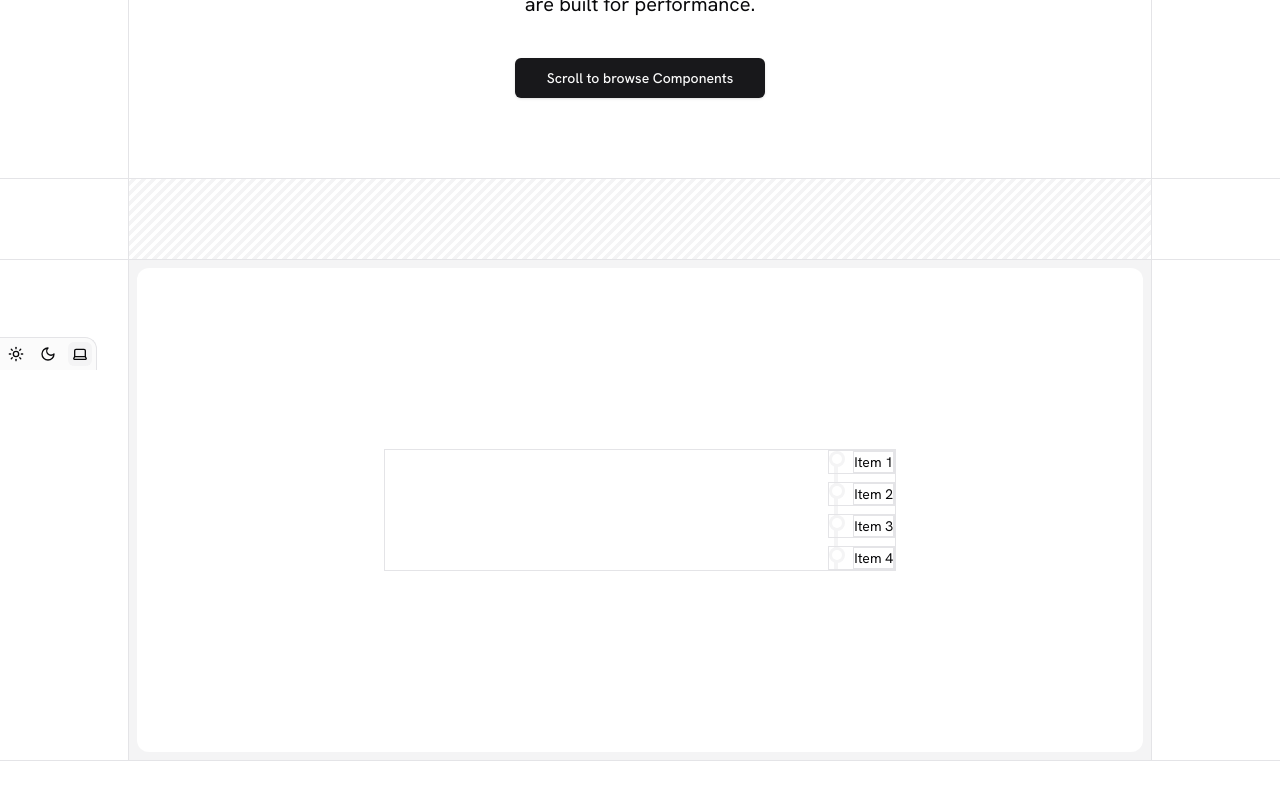
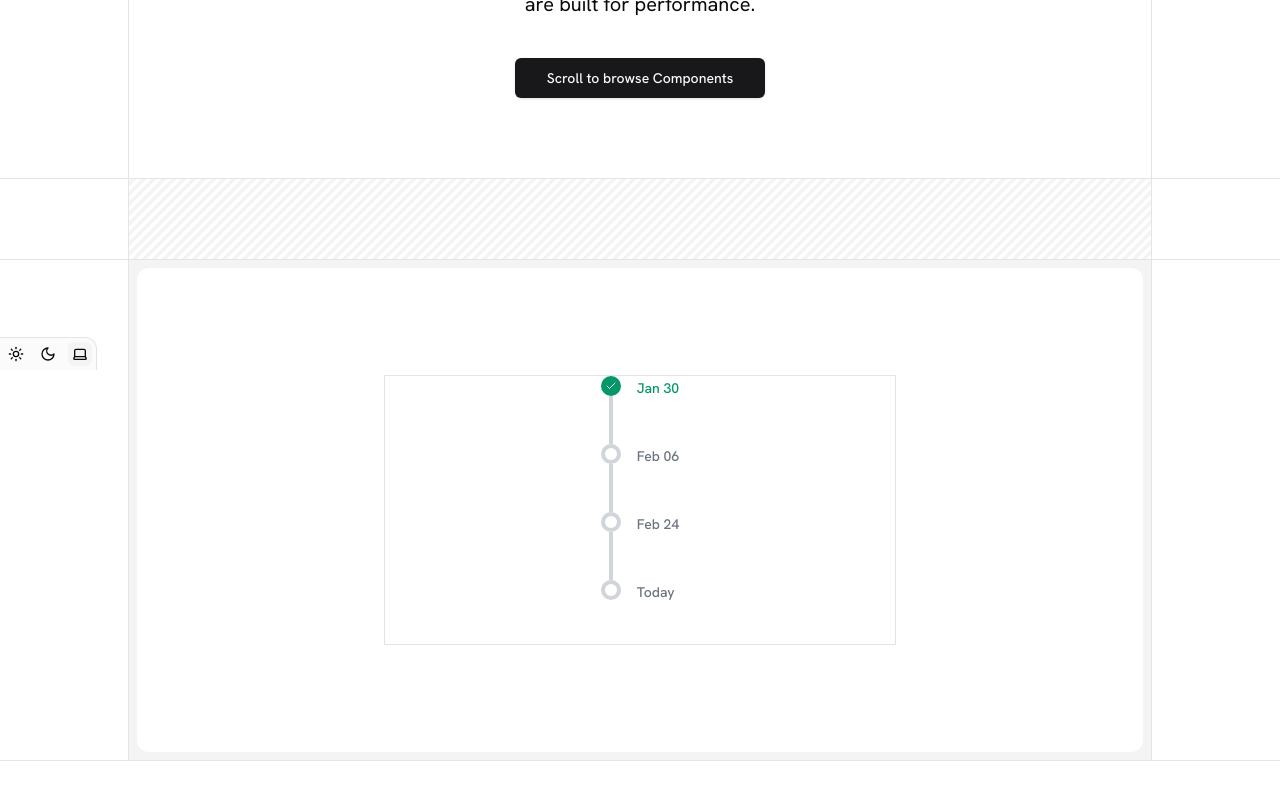
Before and after one commit to code-env/ground-v2, a React (Vite) app: page / in a window 1280 px wide. Shown: the part 430-1230 px from the top of the page. Built offline with nearby package versions, Linux system fonts and the light colour scheme.

Commit message:
feat: added the timeline ui

```diff
--- a/src/components/animations/stacked-click.tsx
+++ b/src/components/animations/stacked-click.tsx
@@ -1,44 +1,108 @@
-const items = [
+import { cn } from "@/lib/utils";
+import { Check } from "lucide-react";
+import { Dispatch, SetStateAction, useState } from "react";
+import { motion as m } from "motion/react";
+
+interface TimelineItem {
+  date: string;
+  isActive?: boolean;
+  isCompleted?: boolean;
+}
+
+const timelineItems: TimelineItem[] = [
   {
-    name: "Item 1",
+    date: "Jan 30",
+    isCompleted: true,
   },
   {
-    name: "Item 2",
+    date: "Feb 06",
+    isCompleted: true,
   },
   {
-    name: "Item 3",
+    date: "Feb 24",
+    isCompleted: true,
   },
   {
-    name: "Item 4",
+    date: "Today",
+    isActive: true,
   },
 ];
 
 const StackClick = () => {
+  const [selected, setSelected] = useState(0);
   return (
     <div className="full center">
       <div className="max-w-lg border w-full flex items-center gap-10">
         <div className="flex-1"></div>
-        <div className="h-fit overflow-hidden flex flex-col gap-2 relative z-0">
-          {items.map((item, idx) => {
-            return (
-              <div
-                key={item.name + idx}
-                className="flex items-start  gap-2 border"
-              >
-                <div className="size-4 bg-muted rounded-full center">
-                  <div className="size-2.5 bg-background rounded-full"></div>
-                </div>
-                <p className="border h-fit text-sm flex items-end">
-                  {item.name}
-                </p>
-              </div>
-            );
-          })}
-          <div className="absolute h-full top-2 left-1.5 -z-10 w-1 bg-muted" />
-        </div>
+        <VerticalTimeline
+          items={timelineItems}
+          setSelected={setSelected}
+          selected={selected}
+        />
+        <div className="flex-1"></div>
       </div>
     </div>
   );
 };
 
+interface VerticalTimelineProps {
+  items: TimelineItem[];
+  className?: string;
+  setSelected: Dispatch<SetStateAction<number>>;
+  selected: number;
+}
+
+function VerticalTimeline({
+  items,
+  className,
+  setSelected,
+  selected,
+}: VerticalTimelineProps) {
+  return (
+    <div className={cn("flex flex-col", className)}>
+      {items.map((item, index) => (
+        <div
+          key={index}
+          className="flex items-start cursor-pointer"
+          onClick={() => setSelected(index)}
+        >
+          {/* Timeline circle and line */}
+          <m.div
+            layoutId="active-timeline-indicator-container"
+            className="relative flex flex-col items-center"
+          >
+            <m.div
+              layoutId="active-timeline-indicator"
+              className={cn(
+                "flex h-5 w-5 items-center justify-center rounded-full border-4",
+                selected === index
+                  ? "border-emerald-600 bg-emerald-600 text-white"
+                  : "border-gray-300 bg-white"
+              )}
+            >
+              {selected === index && <Check className="h-3 w-3" />}
+            </m.div>
+            {/* Connector line */}
+            {index < items.length - 1 && (
+              <div className="h-12 w-1 bg-gray-300" />
+            )}
+          </m.div>
+
+          {/* Date text */}
+          <div className="ml-4 pb-10">
+            <span
+              className={cn(
+                "text-sm font-medium",
+                selected === index ? "text-emerald-600" : "text-gray-500"
+              )}
+            >
+              {item.date}
+            </span>
+          </div>
+        </div>
+      ))}
+    </div>
+  );
+}
+
 export default StackClick;
```
